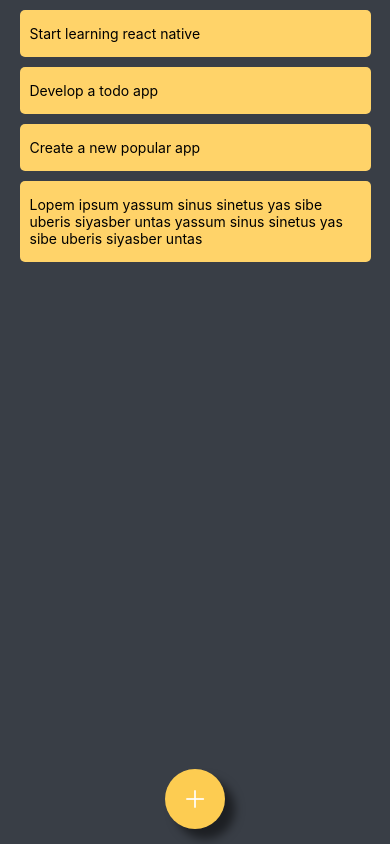
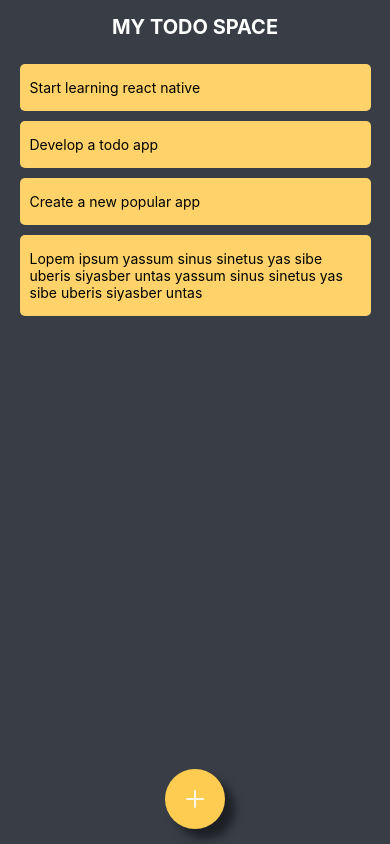
Before and after one commit to yassinealikhbari/TodoSpace, a React Native app: screen / in a window 390 px wide. Built offline with nearby package versions, Linux system fonts and the light colour scheme.

Commit message:
fix style

```diff
--- a/App.tsx
+++ b/App.tsx
@@ -5,8 +5,6 @@ import {
   StyleSheet,
   Text,
   View,
-  Button,
-  SafeAreaView,
   Platform,
   StatusBar,
   ImagePropTypes,
@@ -57,6 +55,18 @@ export default class App extends React.Component<IAppProps, IAppState> {
     const { items } = this.state;
     return (
       <View style={styles.container}>
+        <Text
+          style={{
+            marginTop: 15,
+            color: "#fff",
+            textTransform: "uppercase",
+            fontSize: 20,
+            fontWeight: "bold",
+            marginBottom: 15,
+          }}
+        >
+          My Todo Space
+        </Text>
         <ScrollView style={styles.scrollView}>
           {items.map((item: ITodoItem, index: number) => {
             return (
@@ -70,6 +80,7 @@ export default class App extends React.Component<IAppProps, IAppState> {
               ></TodoItem>
             );
           })}
+          <View style={{ height: 100 }} />
         </ScrollView>
         <FloatingButton
           pressHandler={this.addClickHandler}
@@ -88,7 +99,7 @@ export default class App extends React.Component<IAppProps, IAppState> {
 
     const newItem: ITodoItem = {
       id: id,
-      text: "I'm a new item",
+      text: "I'm a new item " + id,
       status: 0,
     };
     const newItems: ITodoItem[] = [...this.state.items, newItem];
@@ -96,7 +107,8 @@ export default class App extends React.Component<IAppProps, IAppState> {
   };
 
   private handLongPress = (id: number) => {
-    alert(id);
+    const newItems = this.state.items?.filter((i: ITodoItem) => i.id !== id);
+    this.setState({ items: newItems });
   };
 }
 
@@ -112,5 +124,6 @@ const styles = StyleSheet.create({
     flex: 1,
     width: "100%",
     height: "100%",
+    paddingBottom: 50,
   },
 });
```
